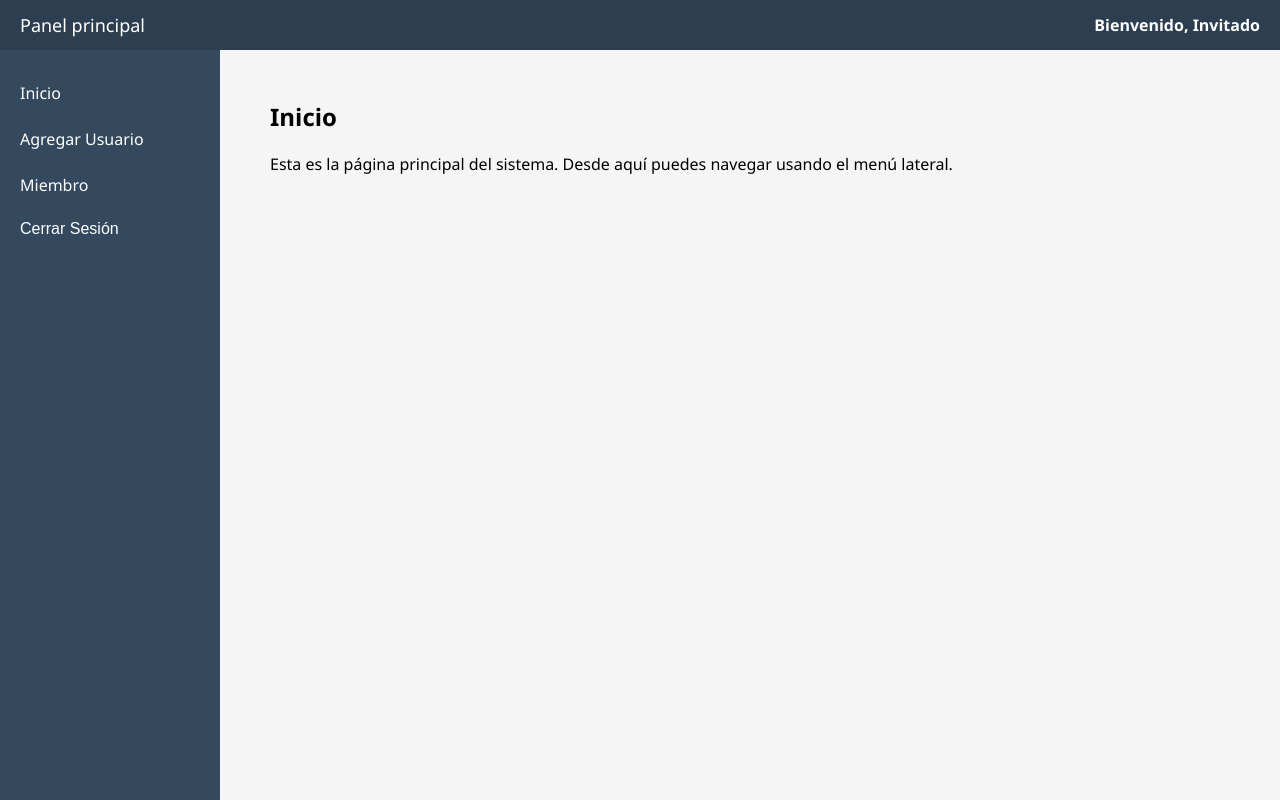
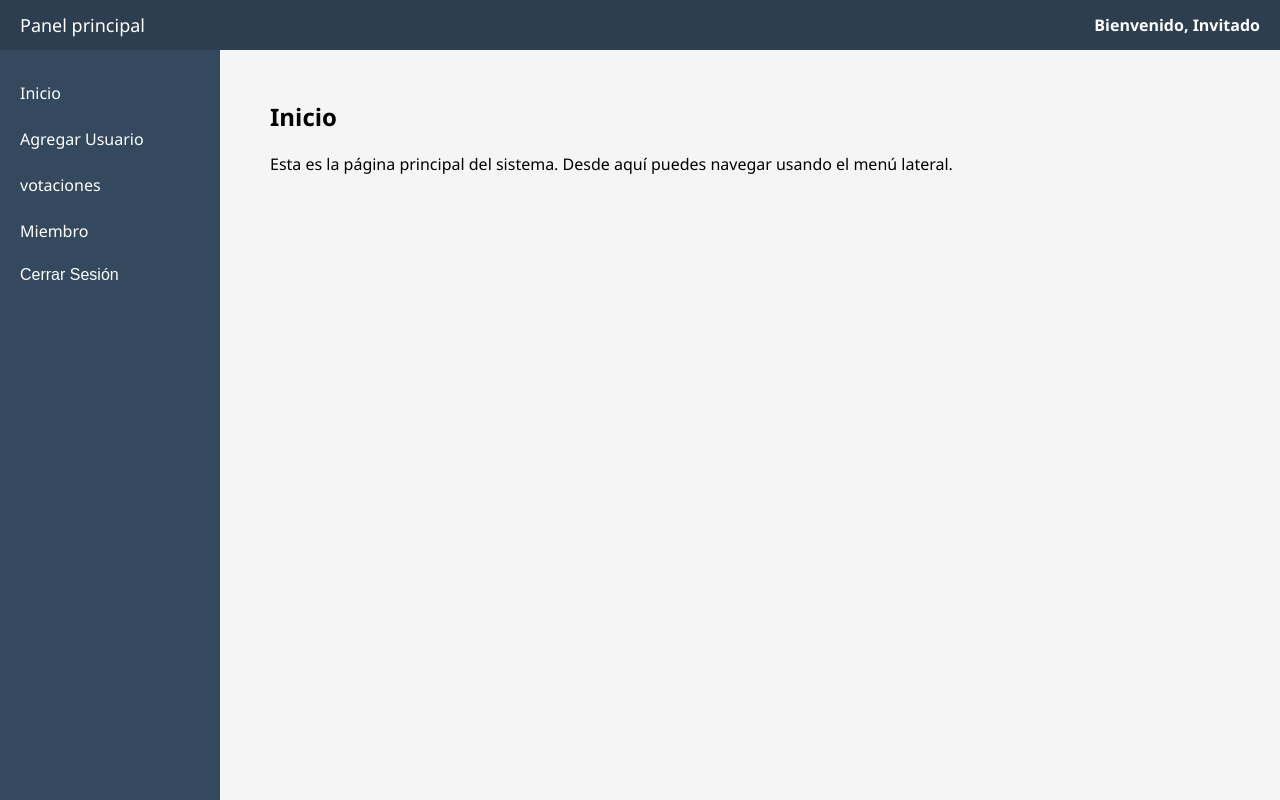
Before and after one commit to Mettoy/sistema, a plain HTML site: page inicio.html in a window 1280 px wide. Drawn offline with Linux system fonts and the light colour scheme.

Commit message:
Update inicio.html

```diff
--- a/inicio.html
+++ b/inicio.html
@@ -78,6 +78,7 @@
   <div class="sidebar">
     <a href="inicio.html">Inicio</a>
     <a href="agregar.html">Agregar Usuario</a>
+    <a href="votacione.html">votaciones</a>
     <a href="miembros.html">Miembro</a>
     <button onclick="cerrarSesion()">Cerrar Sesión</button>
   </div>
```
